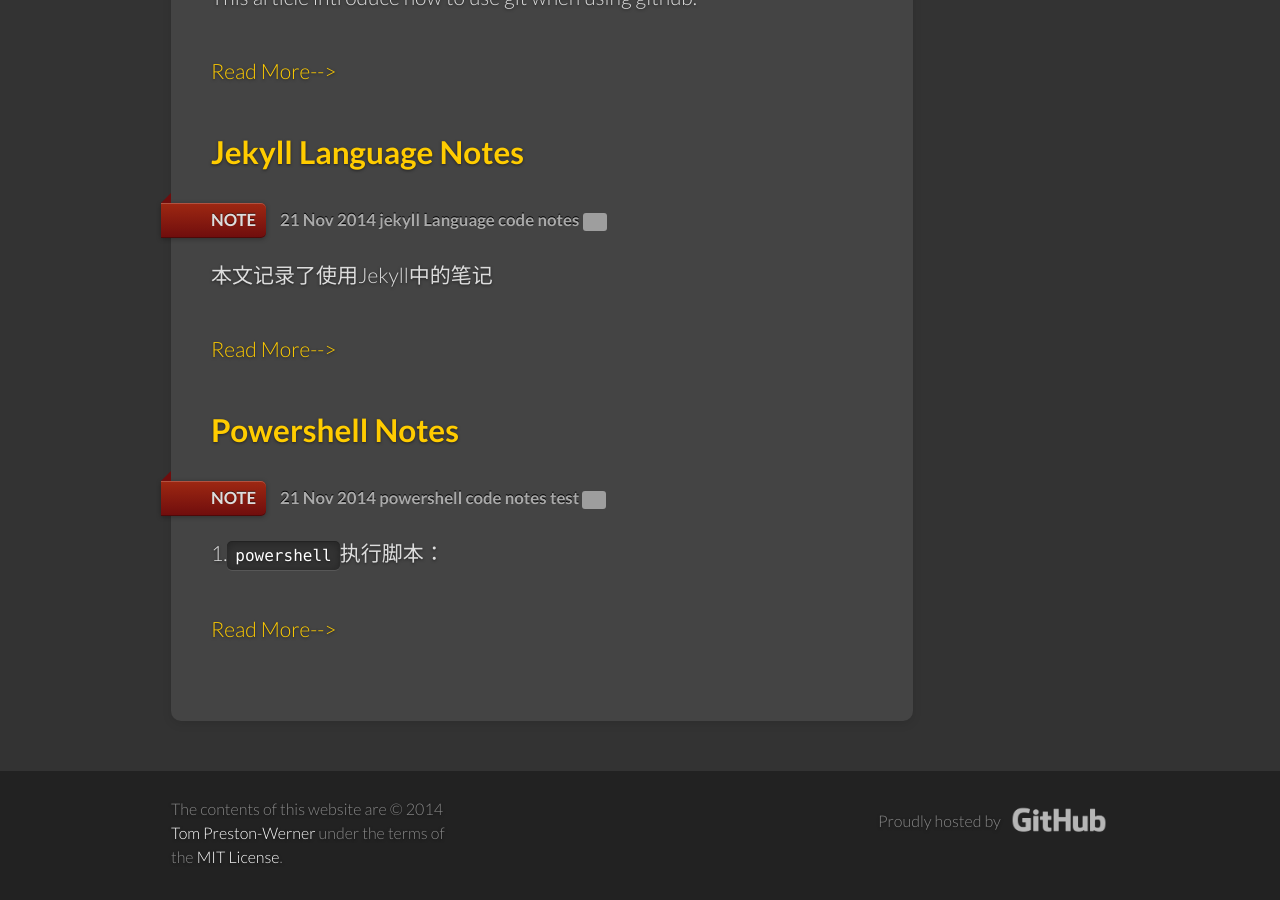
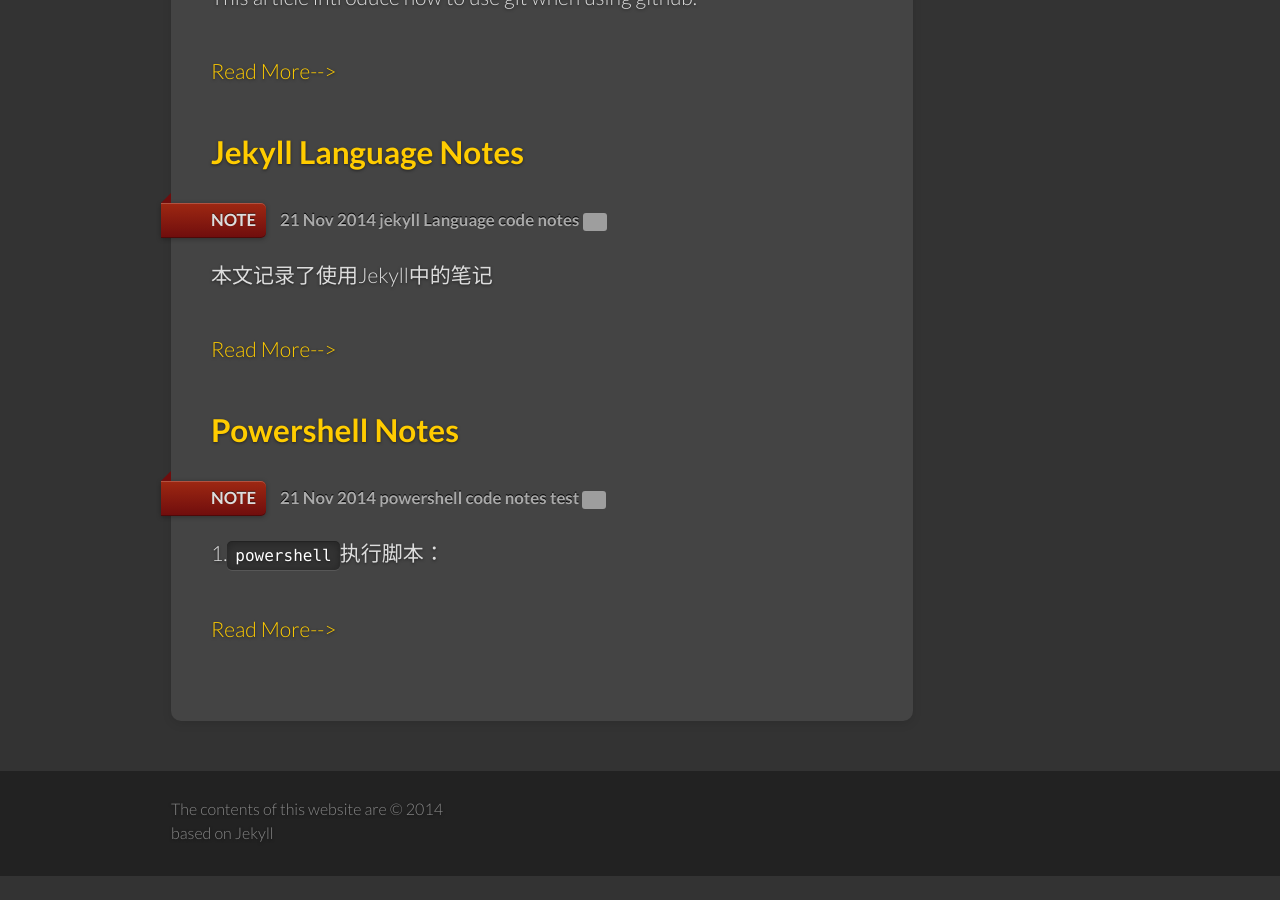
Before and after one commit to codeliker/codeliker.github.io, a Jekyll site: the page built from index.html, in a window 1280 px wide and 900 px high, scrolled down 1085 px. Built offline with Jekyll 4.4.1, drawn with Linux system fonts in a browser that asks for light colours; the list of posts is cut into pages by our own code; comment, search, counter and statistics services are not loaded; after the commit the page ends 1961 px from its top, so only the background shows below that; grey boxes are pictures that could not be loaded.

Commit message:
change footer

```diff
--- a/_includes/footer.html
+++ b/_includes/footer.html
@@ -1,15 +1,17 @@
 <footer>
   <div class="grid">
     <div class="unit one-third center-on-mobiles">
-      <p>The contents of this website are &copy;&nbsp;{{ site.time | date: '%Y' }} <a href="http://tom.preston-werner.com/">Tom Preston-Werner</a> under the terms of the <a href="{{ site.repository }}/blob/master/LICENSE">MIT&nbsp;License</a>.</p>
+      <p>The contents of this website are &copy;&nbsp;{{ site.time | date: '%Y' }}  based on Jekyll</p>
     </div>
     <div class="unit two-thirds align-right center-on-mobiles">
+      <!--
       <p>
         Proudly hosted by
         <a href="https://github.com">
           <img src="/img/footer-logo.png" width="100" height="30" alt="GitHub • Social coding">
         </a>
       </p>
+      -->
     </div>
   </div>
 </footer>
```
